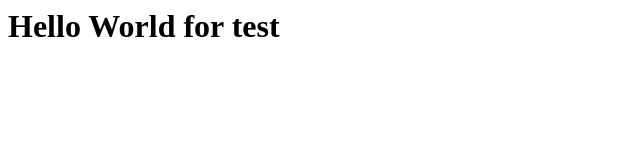
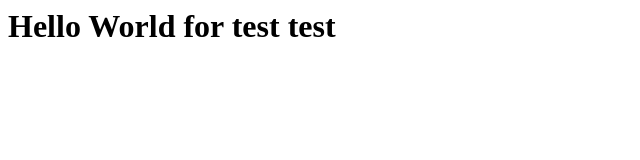
Before and after one commit to hamadaegy/plindrom, a plain HTML site: page index.html in a window 1280 px wide. Shown: the full height of the page, 0-640 px from the left. Drawn offline with Linux system fonts and the light colour scheme.

Commit message:
master new

```diff
--- a/index.html
+++ b/index.html
@@ -1,6 +1,6 @@
 <html>
 <body>
-<h1>Hello World for test</h1>
+<h1>Hello World for test test</h1>
 
 </body>
 
```
